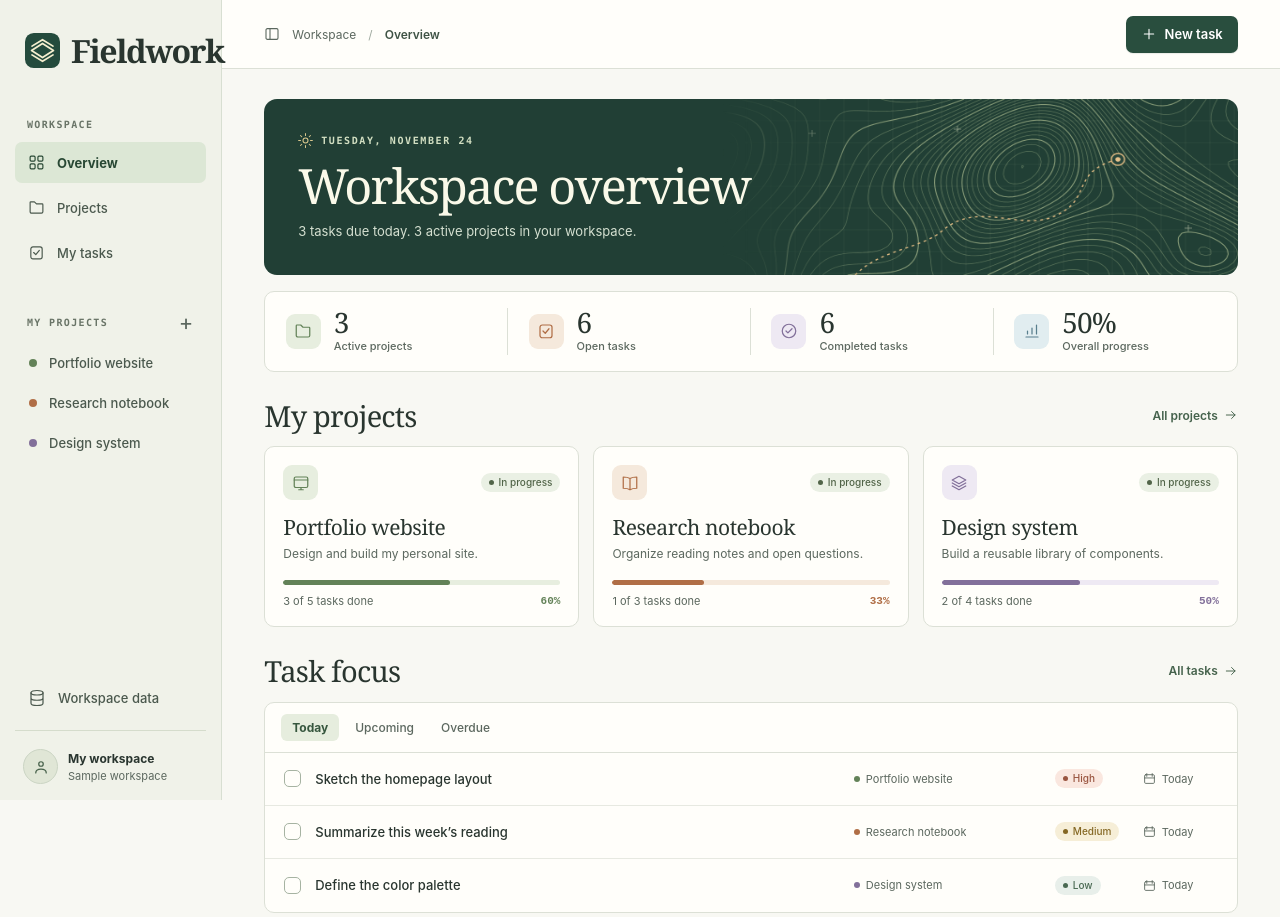
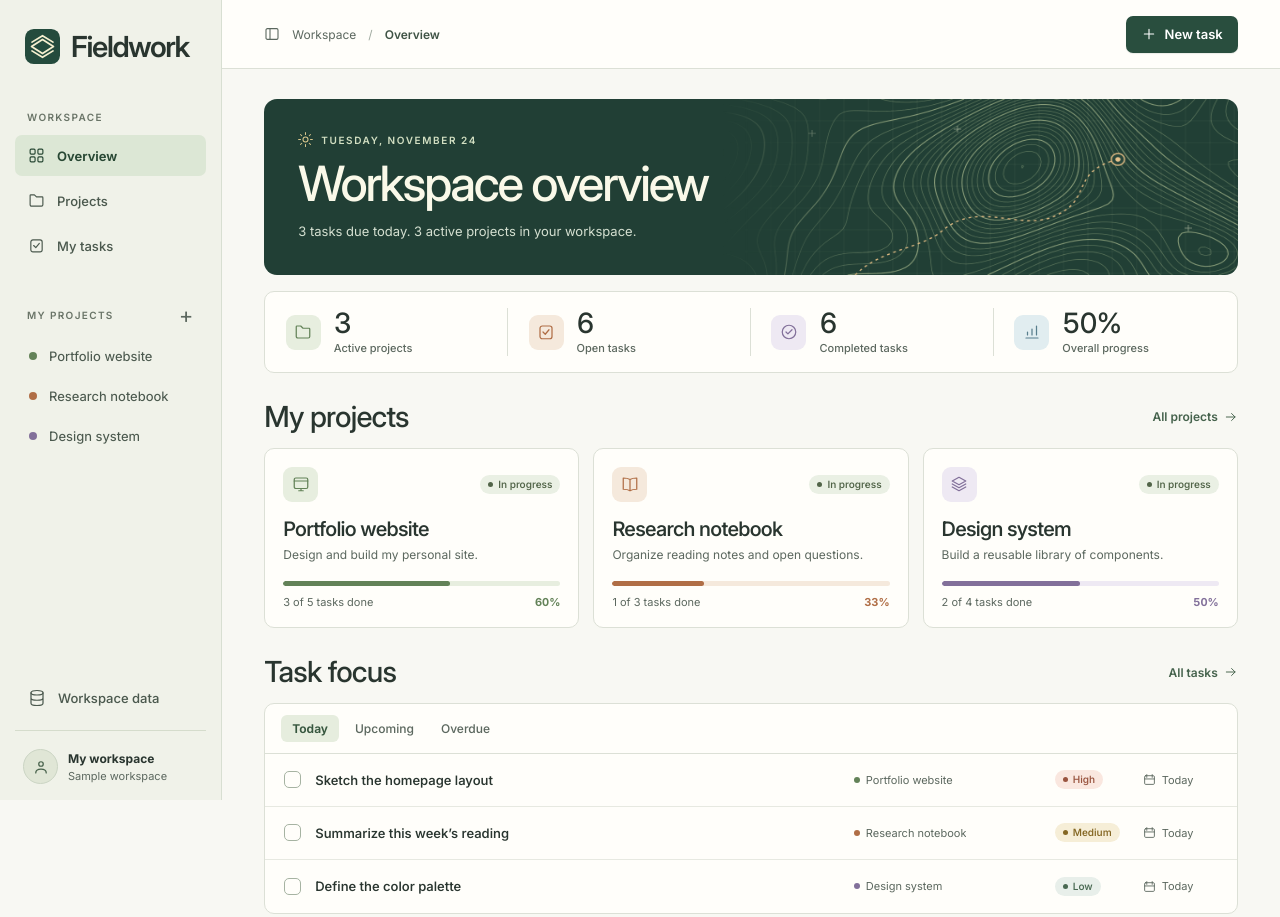
Before and after one commit to yilin2024/daily-web, a plain HTML site: page index.html in a window 1280 px wide. Drawn offline with Linux system fonts and the light colour scheme.

Commit message:
Use a unified sans-serif typeface throughout Fieldwork

```diff
--- a/styles.css
+++ b/styles.css
@@ -1,7 +1,16 @@
+@font-face {
+  font-family: "Fieldwork Inter";
+  src: url("./fonts/InterVariable.woff2") format("woff2");
+  font-style: normal;
+  font-weight: 100 900;
+  font-display: swap;
+}
+
 :root {
   --paper:#f8f8f3; --white:#fffefa; --ink:#29352f; --sub:#5c685f; --line:#dce0d6;
-  --forest:#294e3e; --pale:#e4ecdf; --serif:"DM Serif Text","Baskerville",Georgia,serif;
-  font-family:"DM Sans",Inter,-apple-system,BlinkMacSystemFont,"Segoe UI",sans-serif;
+  --forest:#294e3e; --pale:#e4ecdf;
+  --font-ui: "OpenAI Sans", "Fieldwork Inter", system-ui, sans-serif;
+  font-family:var(--font-ui);
   color:var(--ink); background:var(--paper); font-size:14px; -webkit-font-smoothing:antialiased;
 }
 *{box-sizing:border-box}
@@ -18,9 +27,9 @@ button:focus-visible,a:focus-visible,input:focus-visible,select:focus-visible,te
 .skip{position:fixed;left:12px;top:-80px;z-index:9;background:white;padding:10px}.skip:focus{top:12px}
 .layout{display:grid;grid-template-columns:222px minmax(0,1fr);min-height:100vh}
 #sidebar{background:#f0f2e9;border-right:1px solid #d8dfd2;height:100dvh;position:sticky;top:0;display:flex;flex-direction:column;z-index:3}
-.brand{display:flex;align-items:center;gap:11px;padding:29px 25px 35px;font-family:var(--serif);font-size:32px;letter-spacing:-1.4px;font-weight:600}
+.brand{display:flex;align-items:center;gap:11px;padding:29px 25px 35px;font-size:29px;letter-spacing:-.045em;font-weight:600}
 .navigation{padding:12px 15px;overflow-y:auto}
-.eyebrow,.date-label,.metric-name,.form-label,.card-kicker{font-family:"IBM Plex Mono",ui-monospace,SFMono-Regular,Consolas,monospace;text-transform:uppercase;letter-spacing:1.35px;font-size:10px;font-weight:600}
+.eyebrow,.date-label,.metric-name,.form-label,.card-kicker{text-transform:uppercase;letter-spacing:1.35px;font-size:10px;font-weight:600}
 .navigation>.eyebrow{margin:0 12px 12px;color:#697467}
 #nav,#project-nav{display:grid;gap:4px}
 .nav-link,.project-link,.data-link{display:flex;align-items:center;gap:12px;padding:12px 13px;border-radius:7px;font-size:13px;color:#4b594e;font-weight:520;min-width:0}
@@ -41,13 +50,13 @@ button:focus-visible,a:focus-visible,input:focus-visible,select:focus-visible,te
 #main{max-width:1640px;margin:auto;padding:30px clamp(20px,3.3vw,64px) 56px;outline:0}
 .hero{isolation:isolate;position:relative;background:#213f35;color:#faf9e9;overflow:hidden;border-radius:13px;min-height:176px;display:flex;align-items:center;padding:28px 34px}
 .hero-copy{position:relative;z-index:1;max-width:68%}.date-label{display:flex;align-items:center;gap:8px;font-size:10px;letter-spacing:1.6px;color:#d2dfc2}.date-label .icon{width:15px;height:15px;color:#d9c78d}
-.hero h1,.page-heading h1{font:500 clamp(42px,3.8vw,62px)/1.07 var(--serif);letter-spacing:-1.9px;margin:11px 0}
+.hero h1,.page-heading h1{font:500 clamp(40px,3.8vw,60px)/1.08 var(--font-ui);letter-spacing:-.045em;margin:11px 0}
 .hero p{font-size:13px;line-height:1.5;color:#d5e0d1}
 #terrain{position:absolute;right:0;top:0;width:53%;height:100%;z-index:-1;mask-image:linear-gradient(90deg,transparent,#000 28%)}
 .stats{display:grid;grid-template-columns:repeat(4,minmax(0,1fr));margin:16px 0 0;background:var(--white);border:1px solid var(--line);border-radius:10px;padding:16px 0}
 .stat{display:flex;align-items:center;gap:13px;padding:0 clamp(10px,1.6vw,28px);border-right:1px solid var(--line);min-width:0}.stat:last-child{border:0}
-.stat-icon,.project-icon{display:grid;place-items:center;border-radius:9px;flex:none;color:var(--accent);background:var(--tint)}.stat-icon{width:35px;height:35px}.stat-number{font:500 28px/1.05 var(--serif);letter-spacing:-.9px}.metric-name{font:500 11px/1.4 "DM Sans",Inter,-apple-system,BlinkMacSystemFont,"Segoe UI",sans-serif;letter-spacing:0;text-transform:none;color:var(--sub);margin-top:2px}
-.section{margin-top:27px}.section-heading,.page-heading{display:flex;align-items:center;justify-content:space-between;gap:10px;margin-bottom:14px}.section-heading h2{font:500 29px/1.15 var(--serif);letter-spacing:-.8px}
+.stat-icon,.project-icon{display:grid;place-items:center;border-radius:9px;flex:none;color:var(--accent);background:var(--tint)}.stat-icon{width:35px;height:35px}.stat-number{font:500 28px/1.1 var(--font-ui);font-variant-numeric:tabular-nums;letter-spacing:-.9px}.metric-name{font:500 11px/1.4 var(--font-ui);letter-spacing:0;text-transform:none;color:var(--sub);margin-top:2px}
+.section{margin-top:27px}.section-heading,.page-heading{display:flex;align-items:center;justify-content:space-between;gap:10px;margin-bottom:14px}.section-heading h2{font:500 29px/1.15 var(--font-ui);letter-spacing:-.8px}
 .text-btn{display:inline-flex;align-items:center;gap:6px;color:#45624c;font-size:12px;font-weight:600;padding:6px 0}.text-btn:hover{text-decoration:underline}.text-btn .icon{width:14px;height:14px}
 .project-grid{display:grid;grid-template-columns:repeat(3,minmax(0,1fr));gap:14px}
 .project-card{display:flex;flex-direction:column;background:var(--white);border:1px solid var(--line);border-radius:10px;padding:18px;min-width:0;transition:border-color .15s,transform .15s}
@@ -55,10 +64,10 @@ button:focus-visible,a:focus-visible,input:focus-visible,select:focus-visible,te
 .card-top,.card-foot{display:flex;align-items:center;justify-content:space-between;gap:8px}.project-icon{width:35px;height:35px}.project-icon .icon{width:18px;height:18px}
 .status,.priority{display:inline-flex;align-items:center;gap:5px;border-radius:20px;padding:4px 8px;font-size:10px;font-weight:550;line-height:1.1;white-space:nowrap}.status{background:#f0f2ec;color:#596454}.status.active{background:#eaf0e4;color:#516448}.status.complete{background:#dcefe4;color:#326546}
 .status::before,.priority::before{content:"";display:inline-block;width:5px;height:5px;border-radius:50%;background:currentColor}
-.project-card h3{font:550 21px/1.2 var(--serif);letter-spacing:-.45px;margin:15px 0 5px;overflow-wrap:anywhere}
+.project-card h3{font:550 20px/1.24 var(--font-ui);letter-spacing:-.035em;margin:15px 0 5px;overflow-wrap:anywhere}
 .project-card p{font-size:12px;color:var(--sub);line-height:1.5;margin-bottom:17px;overflow-wrap:anywhere}
 .track{height:5px;border-radius:30px;background:var(--tint);overflow:hidden;margin-top:auto}.track span{height:100%;display:block;background:var(--accent);border-radius:inherit}
-.card-foot{font-size:11px;color:var(--sub);margin-top:9px}.card-foot strong{font-family:ui-monospace,monospace;color:var(--accent);font-size:11px}
+.card-foot{font-size:11px;color:var(--sub);margin-top:9px}.card-foot strong{font-variant-numeric:tabular-nums;color:var(--accent);font-size:11px}
 .task-panel{border:1px solid var(--line);border-radius:10px;background:var(--white);overflow:hidden}.filters{display:flex;align-items:center;gap:5px;padding:11px 16px;border-bottom:1px solid var(--line);flex-wrap:wrap}
 .filter{padding:6px 11px;border-radius:6px;font-size:12px;font-weight:520;color:var(--sub)}.filter.active{color:#36563e;background:#e6edde;font-weight:650}.filter:hover{background:#f0f2eb}
 .task-row{display:grid;grid-template-columns:20px minmax(140px,1fr) minmax(105px,.36fr) 77px 75px;align-items:center;column-gap:11px;padding:14px 19px;border-bottom:1px solid #e7e9e1;min-height:53px}.task-row:last-child{border:0}
@@ -71,14 +80,14 @@ button:focus-visible,a:focus-visible,input:focus-visible,select:focus-visible,te
 .detail{background:var(--white);border:1px solid var(--line);border-radius:10px;padding:22px;margin-bottom:22px}.detail .card-foot{margin:8px 0 12px}.detail>.track{margin-top:12px}
 .actions{display:flex;gap:8px;align-items:center;flex-wrap:wrap}.toolbar{margin-bottom:14px;display:flex;gap:10px;flex-wrap:wrap}.toolbar input{flex:1;min-width:135px}
 dialog{padding:0;border:1px solid var(--line);border-radius:14px;background:var(--white);color:var(--ink);width:min(450px,calc(100% - 30px));max-height:90dvh;box-shadow:0 20px 90px #152b2730}dialog::backdrop{background:#172a235e}
-.dialog-inner{padding:24px}.dialog-head{display:flex;align-items:center;justify-content:space-between;margin-bottom:20px;gap:12px}.dialog-head h2{font:500 29px/1.2 var(--serif);letter-spacing:-.5px}.dialog-head .icon{width:18px;height:18px}
+.dialog-inner{padding:24px}.dialog-head{display:flex;align-items:center;justify-content:space-between;margin-bottom:20px;gap:12px}.dialog-head h2{font:500 29px/1.2 var(--font-ui);letter-spacing:-.5px}.dialog-head .icon{width:18px;height:18px}
 .form-grid{display:grid;gap:15px}.form-pair{display:grid;grid-template-columns:1fr 1fr;gap:12px}
 label.field{display:grid;gap:6px;font-size:12px;font-weight:600;min-width:0}input,select,textarea{background:#fffefa;border:1px solid #c9d2c4;border-radius:6px;padding:9px 10px;min-width:0}textarea{resize:vertical;min-height:70px}.dialog-actions{display:flex;gap:8px;justify-content:flex-end;align-items:center;margin-top:20px}.dialog-actions .delete{margin-right:auto;color:#974c37;font-size:12px}
 .dialog-inner p{font-size:13px;line-height:1.6;color:var(--sub)}.data-group{padding:16px 0;border-top:1px solid var(--line)}.data-group h3{font-weight:600;font-size:14px;line-height:1.4;margin-bottom:5px}.data-group .actions{margin-top:12px}.error{color:#974c37!important;font-size:12px;margin-top:10px}
 #message{position:fixed;bottom:20px;left:50%;transform:translateX(-50%);padding:10px 17px;color:white;background:#294838;border-radius:7px;box-shadow:0 4px 20px #1a403326;z-index:6;max-width:90vw;font-size:13px}#message:empty{display:none}
 #menu-btn,#scrim{display:none}
 @media(min-width:1650px){.layout{grid-template-columns:245px minmax(0,1fr)}}
-@media(max-width:1080px){.layout{grid-template-columns:190px minmax(0,1fr)}.brand{padding-left:20px}.stat{gap:8px}.stat-icon{width:30px;height:30px}.project-card{padding:14px}.task-row{grid-template-columns:18px minmax(110px,1fr) minmax(85px,.4fr) 65px 65px;gap:8px}.project-grid{gap:10px}}
+@media(max-width:1080px){.layout{grid-template-columns:190px minmax(0,1fr)}.brand{padding-left:20px;padding-right:12px;gap:9px;font-size:25px}.stat{gap:8px}.stat-icon{width:30px;height:30px}.project-card{padding:14px}.task-row{grid-template-columns:18px minmax(110px,1fr) minmax(85px,.4fr) 65px 65px;gap:8px}.project-grid{gap:10px}}
 @media(max-width:850px){.layout{display:block}#sidebar{position:fixed;inset:0 auto 0 0;width:235px;transform:translateX(-100%);visibility:hidden}.menu-open #sidebar{transform:none;visibility:visible}.menu-open #scrim{display:block;position:fixed;inset:0;background:#16271c65;z-index:2}#menu-btn{display:grid}.crumb>.icon{display:none}.topbar{height:60px}.hero{min-height:166px}.project-card{padding:16px}}
 @media(max-width:620px){#main{padding:17px 15px 36px}.topbar{padding:0 15px}.crumb{gap:8px}.hero{padding:23px;min-height:153px}.hero-copy{max-width:85%}.hero h1{font-size:40px}.hero p{max-width:240px;font-size:12px}#terrain{width:46%;opacity:.65}.stats{grid-template-columns:repeat(2,minmax(0,1fr));row-gap:15px;padding:14px 0}.stat{padding:0 14px;gap:10px}.stat:nth-child(2){border:0}.stat-number{font-size:25px}.section{margin-top:23px}.section-heading h2{font-size:26px}.project-grid{grid-template-columns:1fr}.project-card{display:grid;grid-template-columns:1fr auto;column-gap:8px}.card-top,.project-card p,.project-card .track,.card-foot{grid-column:1/-1}.project-card h3{margin-top:11px}.project-card p{margin-bottom:12px}.task-row{grid-template-columns:18px minmax(0,1fr) auto;gap:4px 9px;padding:11px 13px}.task-row .check{grid-column:1;grid-row:1}.task-name{grid-column:2;grid-row:1}.task-project{grid-column:2;grid-row:2}.priority{grid-column:3;grid-row:1}.due{grid-column:3;grid-row:2}.filters{padding:9px}.page-heading{align-items:flex-start}.page-heading h1{font-size:34px}.dialog-inner{padding:19px}.toolbar{flex-direction:column}.page-heading .secondary{padding:9px;font-size:12px}}
 @media(prefers-reduced-motion:reduce){*{transition:none!important;scroll-behavior:auto!important}}
```
Also changed, not shown: fonts/Inter-LICENSE.txt (added), fonts/InterVariable.woff2 (added).
